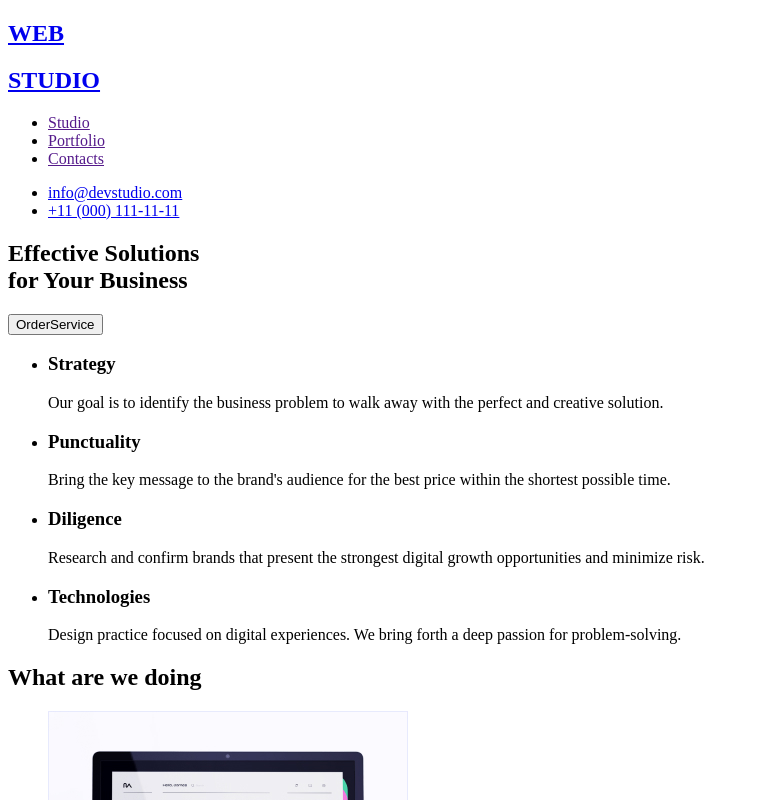
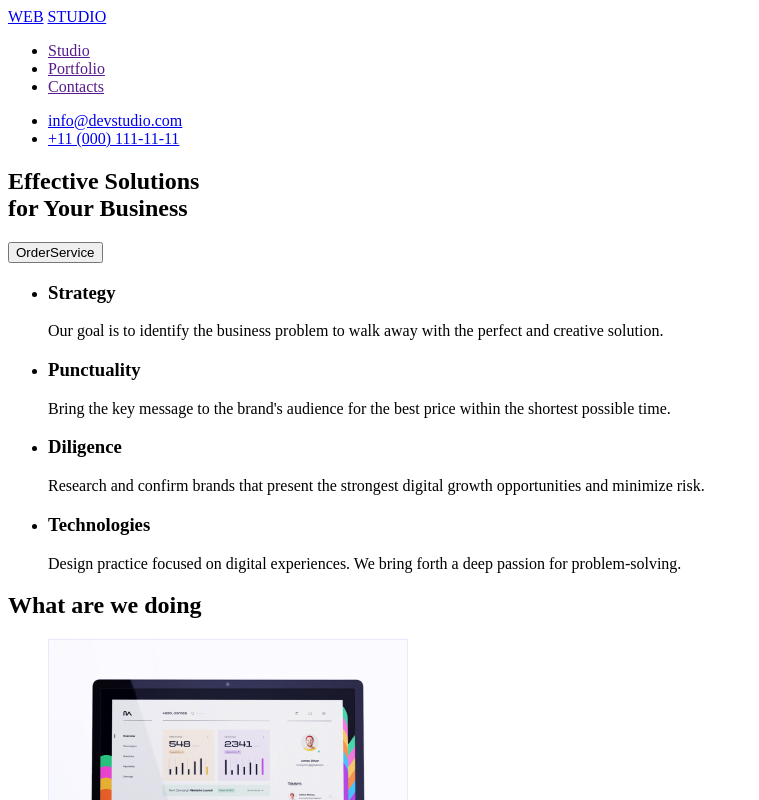
Before and after one commit to InnaTereschenko/goit-markup-hw-01, a plain HTML site: page index.html in a window 1280 px wide. Shown: the top 800 px of the page, without its empty margins (0-759 px from the left). Drawn offline with Linux system fonts and the light colour scheme.

Commit message:
Доопрацювання ЛОГО

```diff
--- a/index.html
+++ b/index.html
@@ -11,12 +11,8 @@
 <body>
     <header>
         <nav>
-            <a href="/">
-                <H2>WEB</H2>
-            </a>
-            <a href="/">
-                <h2>STUDIO</h2>
-            </a>
+            <a href="/">WEB</a>
+            <a href="/">STUDIO</a>
             <ul>
                 <li><a href="">Studio</a></li>
                 <li><a href="">Portfolio</a></li>
@@ -94,12 +90,8 @@
         </section>
     </main>
     <footer>
-        <a href="/">
-            <H2>WEB</H2>
-        </a>
-        <a href="/">
-            <h2>STUDIO</h2>
-        </a>
+        <a href="/">WEB</a>
+        <a href="/">STUDIO</a>
         <p>Increase the flow of customers and sales for your business with digital marketing & growth solutions.</p>
     </footer>
 </body>
```
